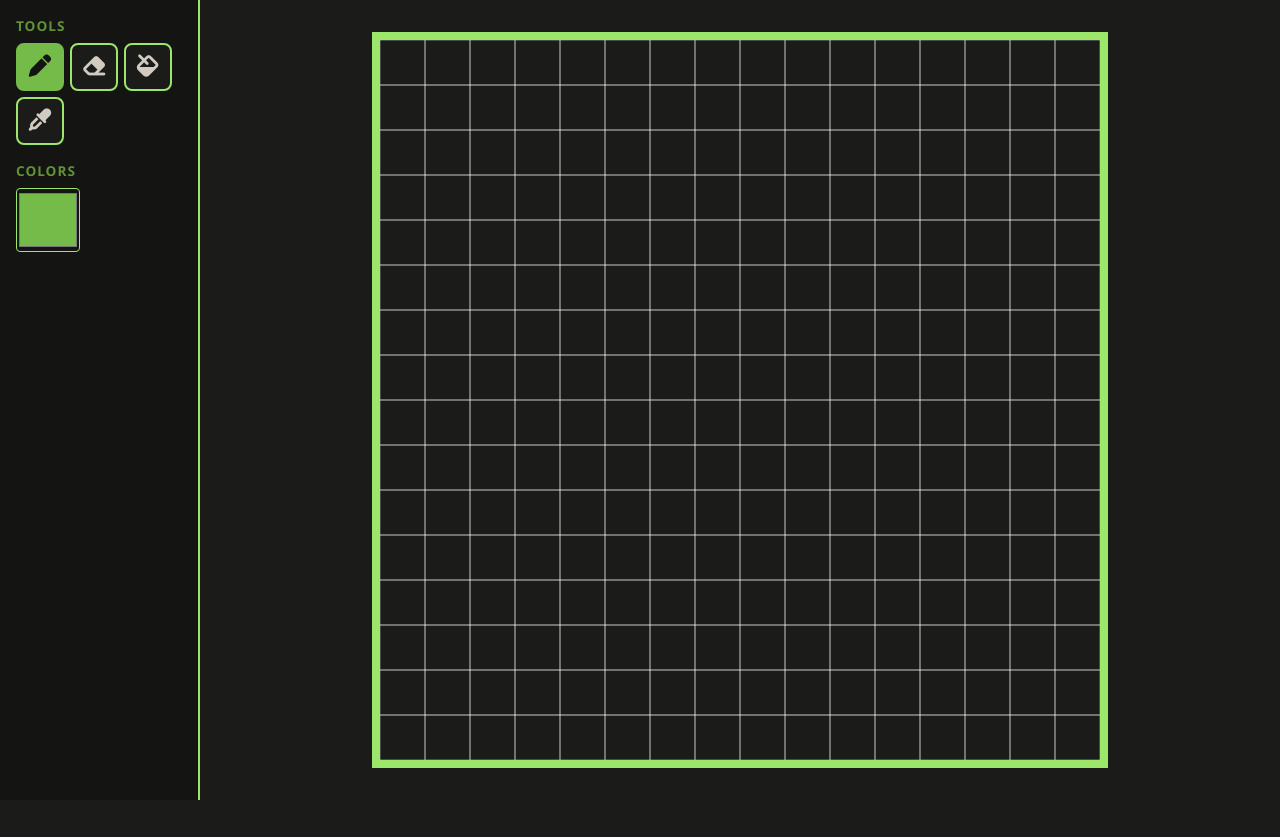
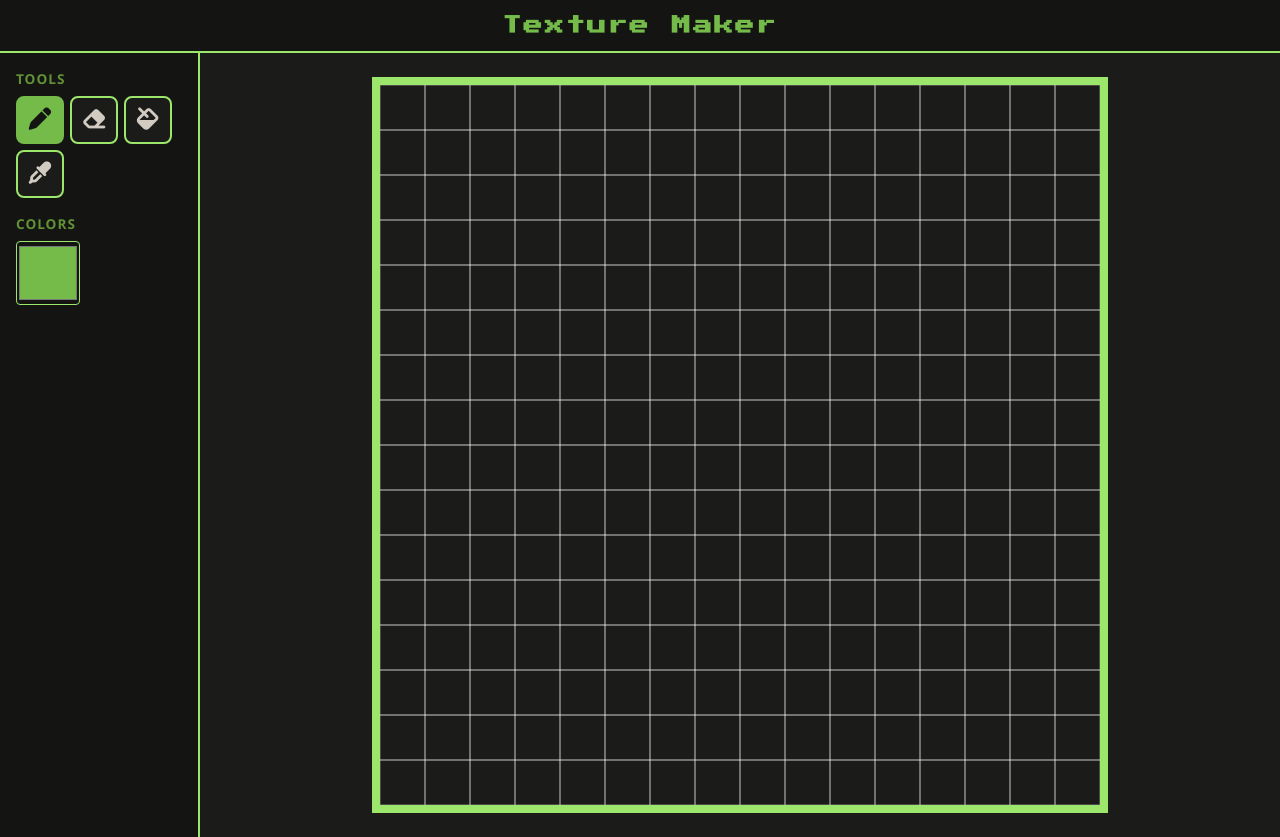
Before and after one commit to LePetitNoah/texture-maker, a plain HTML site: page index.html in a window 1280 px wide. Before the commit the page ends 800 px from the top, so only its background shows below. Drawn offline with Linux system fonts and the light colour scheme.

Commit message:
Ajout d'un header

```diff
--- a/index.html
+++ b/index.html
@@ -11,6 +11,10 @@
     <link rel="stylesheet" href="style.css" />
   </head>
   <body>
+    <header>
+      <h1>Texture Maker</h1>
+    </header>
+
     <main>
       <aside class="toolbar" id="toolbar">
         <div class="tool-section">
--- a/style.css
+++ b/style.css
@@ -26,6 +26,20 @@ body {
   min-height: 100vh;
   display: flex;
   flex-direction: column;
+}
+
+header {
+  text-align: center;
+  padding: 16px;
+  background-color: var(--surface-color);
+  border-bottom: 2px solid var(--border-color);
+}
+
+header h1 {
+  font-family: "Press Start 2P", monospace;
+  font-size: 1.2rem;
+  color: var(--accent-color);
+  letter-spacing: 2px;
 }
 
 main {
```
